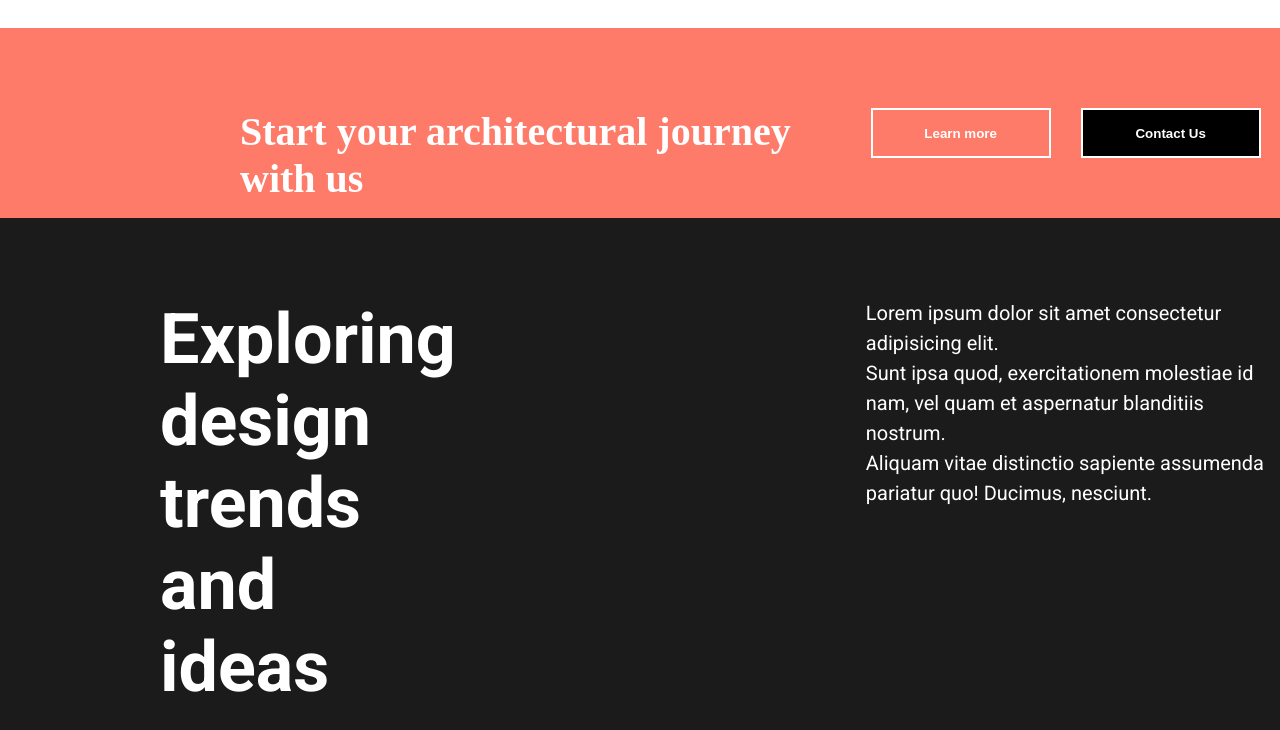
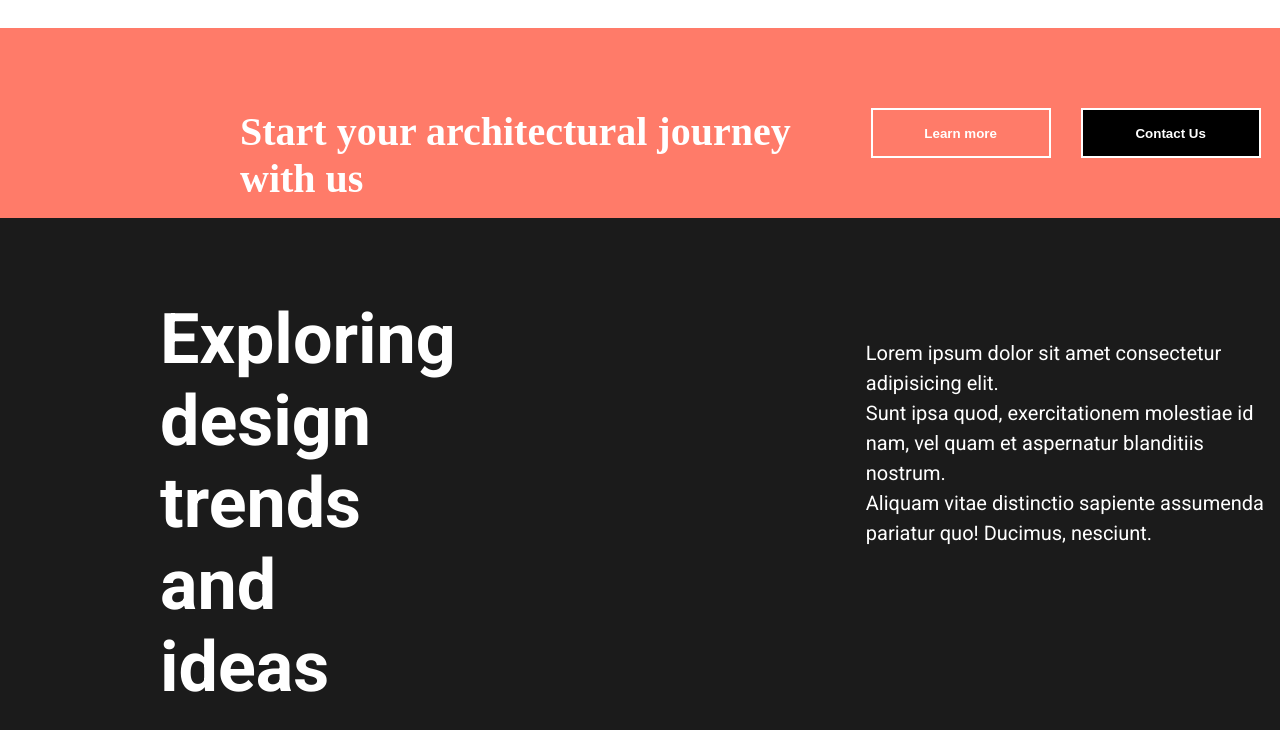
Before and after one commit to gabrieljcoutinho/Projeto-Archi-Firm, a React (Create React App) app: page / in a window 1280 px wide. Shown: the part 3498-4228 px from the top of the page. Built offline with nearby package versions, Linux system fonts and the light colour scheme.

Commit message:
moviemtnacao

```diff
--- a/src/Css/Desgnerideas.css
+++ b/src/Css/Desgnerideas.css
@@ -23,4 +23,5 @@
 .paragrafoDescricaoDesgnerIdeas {
     line-height: 30px;
     font-size: 20px;
+    padding-top: 2.5rem;
 }
```
